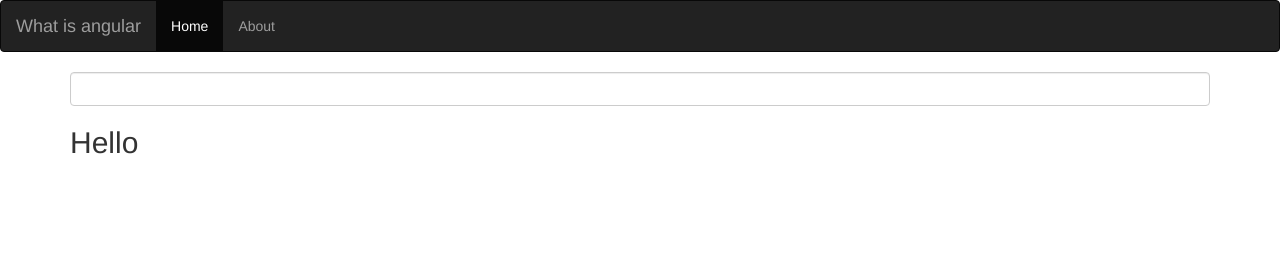
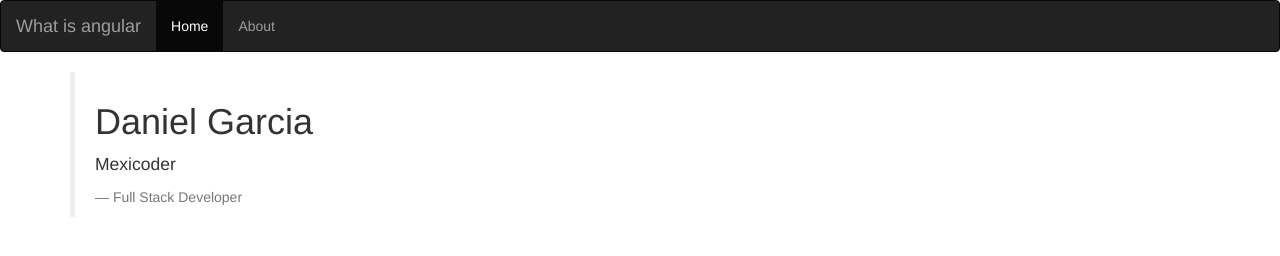
Before and after one commit to chl03ks/WTFisAngular, a website: page index.html in a window 1280 px wide. Drawn offline with nearby package versions, Linux system fonts and the light colour scheme.

Commit message:
Module Structure and Controllers

```diff
--- a/index.html
+++ b/index.html
@@ -1,5 +1,5 @@
 <!DOCTYPE html>
-<html lang="en" ng-app=""><!-- ng-app -->
+<html lang="en" ng-app="app"><!-- ng-app -->
 <head>
     <meta charset="UTF-8">
     <title>What is Angular</title>
@@ -28,12 +28,17 @@
         </div><!-- /.navbar-collapse -->
     </nav>
 
-<div class="container">
-    <input type="text" name="" ng-model="name" id="input" class="form-control" value="" required="required" pattern="" title="">
-    <h2>Hello {{name}}</h2>
+<div class="container" ng-controller="MyCtrl">
+    <blockquote>
+        <h1>{{author.name}}</h1>
+        <p>{{author.company}}</p>
+        <footer>{{author.title}}</footer>
+    </blockquote>
 </div><!-- container -->
 
 <script src="bower_components/jquery/dist/jquery.min.js"></script>
 <script src="bower_components/bootstrap/dist/js/bootstrap.min.js"></script>
+
+<script src="js/controllers.js"></script>
 </body>
 </html>
--- /dev/null
+++ b/js/controllers.js
@@ -0,0 +1,11 @@
+var app = angular.module('app', []);
+
+app.controller('MyCtrl', function ($scope) {
+
+    $scope.author = {
+        'name': 'Daniel Garcia',
+        'title': 'Full Stack Developer',
+        'company': 'Mexicoder'
+    }
+
+});
```
